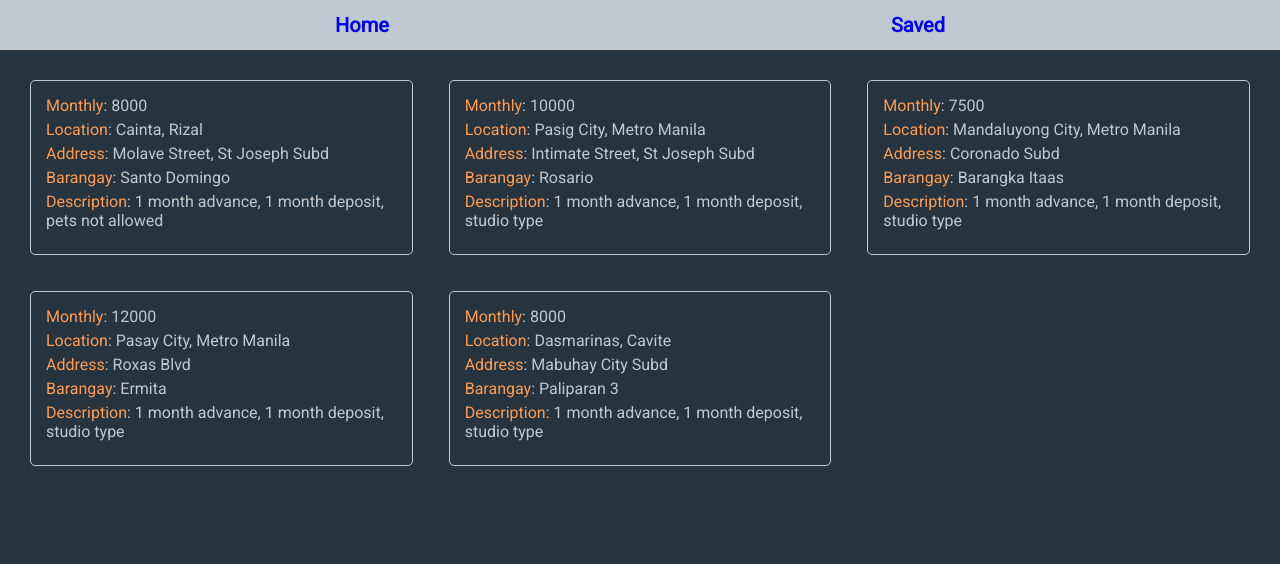
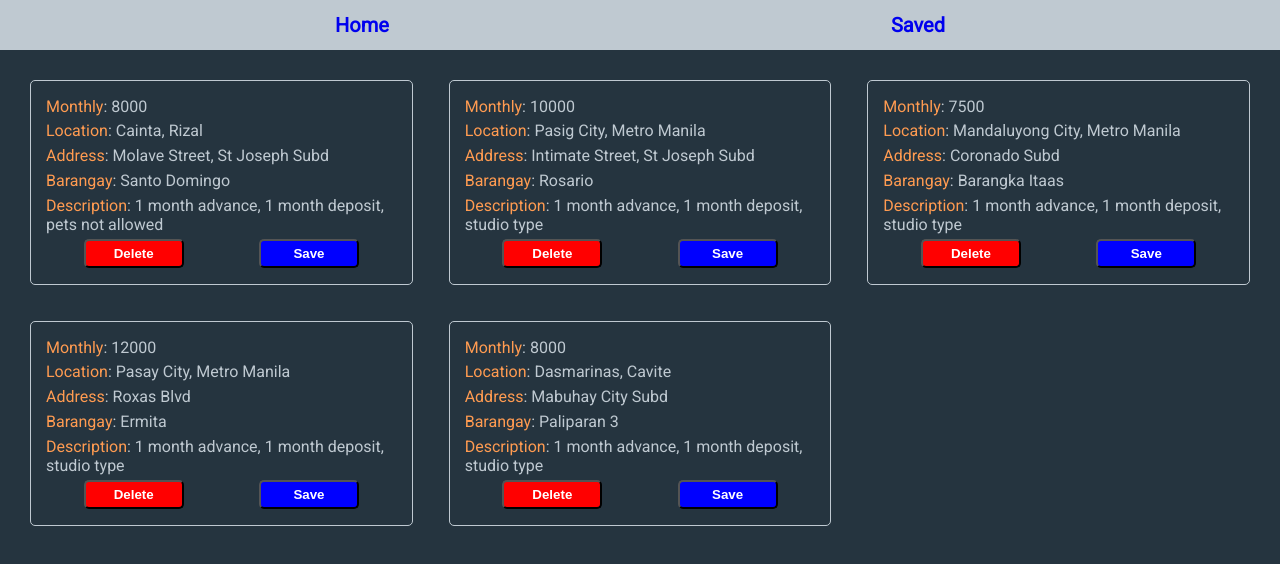
Before and after one commit to cedric-hije-aeronology/rentals-angular, an Angular app: page / in a window 1280 px wide. Shown: the top 564 px of the page. Built offline with nearby package versions, Linux system fonts and the light colour scheme.

Commit message:
Added buttons

```diff
--- a/src/app/components/rental-item/rental-item.html
+++ b/src/app/components/rental-item/rental-item.html
@@ -1,7 +1,16 @@
 <div class="rental-card">
-    <p><span class="label">Monthly</span>: {{ rental()?.monthly }}</p>
-    <p><span class="label">Location</span>: {{ `${rental()?.city}, ${rental()?.province}` }}</p>
-    <p><span class="label">Address</span>: {{ rental()?.address }}</p>
-    <p><span class="label">Barangay</span>: {{ rental()?.barangay }}</p>
-    <p><span class="label">Description</span>: {{ rental()?.description }}</p>
+    <p><span class="label">Monthly</span>: {{ rental().monthly }}</p>
+    <p><span class="label">Location</span>: {{ `${rental().city}, ${rental().province}` }}</p>
+    <p><span class="label">Address</span>: {{ rental().address }}</p>
+    <p><span class="label">Barangay</span>: {{ rental().barangay }}</p>
+    <p><span class="label">Description</span>: {{ rental().description }}</p>
+    <div class="rental-btns">
+        <button class="rental-btn del" (click)="onDelete()">Delete</button>
+
+        @if (rental().isSaved) {
+            <button class="rental-btn unsave">Unsave</button>
+        } @else {
+            <button class="rental-btn save">Save</button>
+        }
+    </div>
 </div>
--- a/src/app/components/rental-item/rental-item.scss
+++ b/src/app/components/rental-item/rental-item.scss
@@ -4,8 +4,11 @@
     margin: 10px;
     border-radius: 5px;
     color: var(--color-secondary);
-    height: 175px;
+    height: 205px;
     overflow: auto;
+    display: flex;
+    flex-direction: column;
+    justify-content: space-evenly;
 
     p {
         margin-bottom: 5px;
@@ -14,4 +17,32 @@
             color: var(--color-accent);
         }
     }
+
+    .rental-btns {
+        display: flex;
+        justify-content: space-around;
+        align-items: center;
+        font-weight: 400;
+
+        .rental-btn {
+            padding: 5px;
+            border-radius: 5px;
+            cursor: pointer;
+            font-weight: bold;
+            width: 100px;
+            color: white;
+        }
+
+        .del {
+            background-color: red;
+        }
+
+        .save {
+            background-color: blue;
+        }
+
+        .unsave {
+            background-color: yellow;
+        }
+    }
 }
--- a/src/app/components/rental-item/rental-item.ts
+++ b/src/app/components/rental-item/rental-item.ts
@@ -1,4 +1,4 @@
-import { Component, input } from '@angular/core';
+import { Component, input, output } from '@angular/core';
 
 @Component({
   selector: 'app-rental-item',
@@ -7,5 +7,16 @@ import { Component, input } from '@angular/core';
   styleUrl: './rental-item.scss',
 })
 export class RentalItem {
-  rental = input<Rental>()
+  rental = input.required<Rental>()
+
+  delete = output<number>();
+  save = output<Rental>();
+
+  onDelete = () => {
+    this.delete.emit(this.rental().id);
+  }
+
+  onSave = () => {
+    this.save.emit(this.rental());
+  }
 }
--- a/src/app/models/rental.ts
+++ b/src/app/models/rental.ts
@@ -5,5 +5,6 @@ type Rental = {
     barangay: string,
     city: string,
     province: string,
-    description: string
+    description: string,
+    isSaved: boolean
 }
--- a/src/app/pages/home/home.html
+++ b/src/app/pages/home/home.html
@@ -1,7 +1,7 @@
 <section class="home">
     <div class="rentals">
         @for (rental of rentals(); track rental.id) {
-            <app-rental-item [rental]="rental" />
+            <app-rental-item [rental]="rental" (delete)="deleteRental(rental.id)" />
         }
     </div>
 </section>
--- a/src/app/pages/home/home.ts
+++ b/src/app/pages/home/home.ts
@@ -1,4 +1,4 @@
-import { Component, inject } from '@angular/core';
+import { Component, inject, signal } from '@angular/core';
 import { RentalItem } from "../../components/rental-item/rental-item";
 import { RentalService } from '../../services/rental/rental-service';
 import { toSignal } from '@angular/core/rxjs-interop';
@@ -12,9 +12,18 @@ import { toSignal } from '@angular/core/rxjs-interop';
 export class Home {
   private rentalService = inject(RentalService);
 
-  rentals = toSignal(
-    this.rentalService.getRentals(),
-    { initialValue : []}
-  )
+  rentals = signal<Rental[]>([])
+
+  constructor() {
+    this.rentalService.getRentals().subscribe(data => {
+      this.rentals.set(data);
+    });
+  }
+
+  deleteRental(id : number) {
+    this.rentals.update(items =>
+      items.filter(item => item.id !== id)
+    )
+  }
 
 }
```
